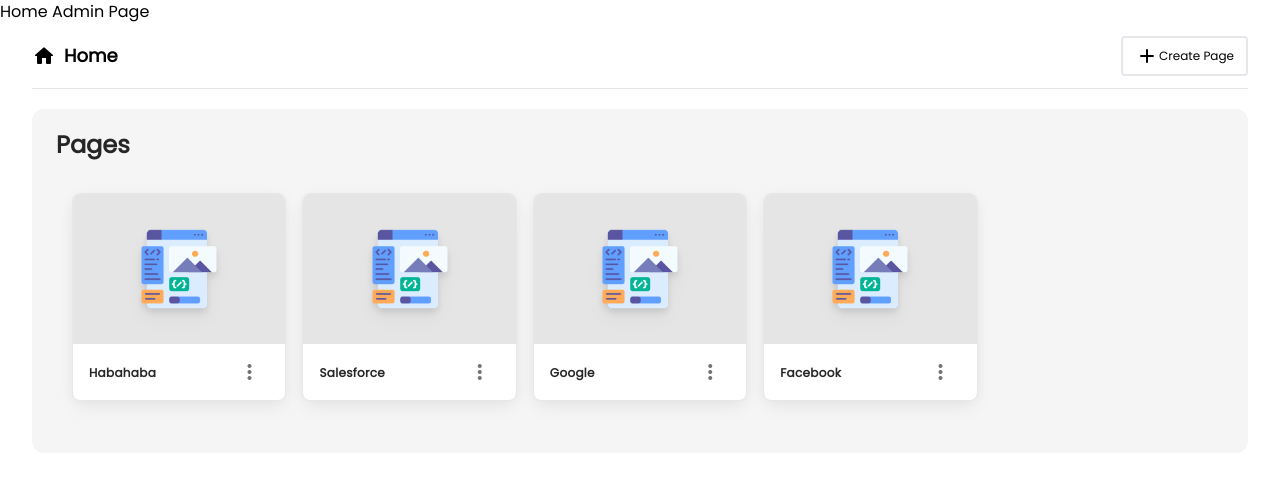
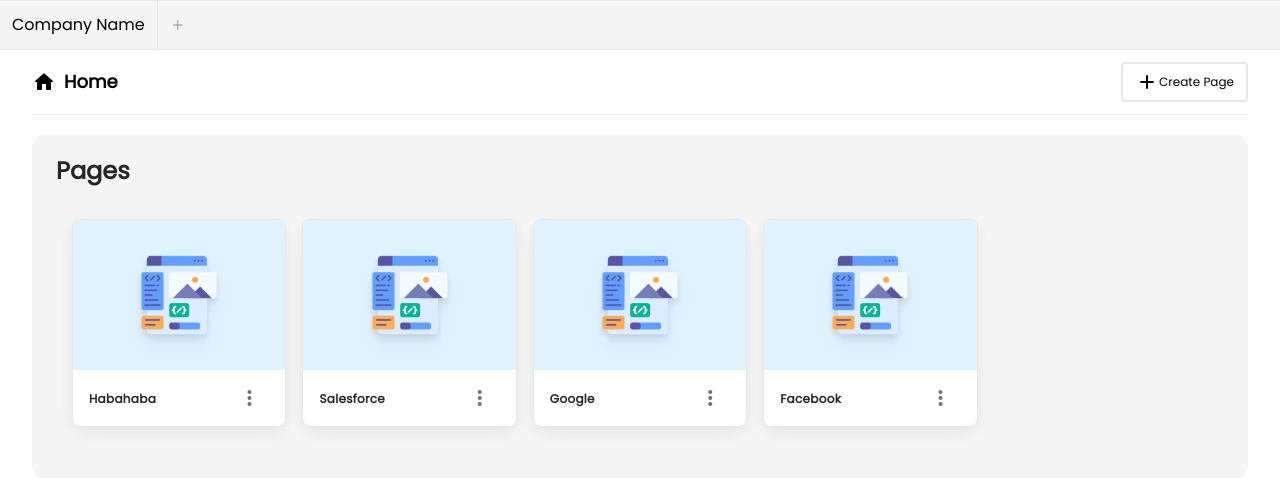
Before and after one commit to phanuell-365/front-ai, a Vue app: page /admin in a window 1280 px wide. Shown: the top 478 px of the page. Built offline with nearby package versions, Linux system fonts and the light colour scheme; what tw-elements would draw is missing.

Commit message:
Added the top navigation bar to the admin pages. I also created the tabs to display the opened pages.

```diff
--- /dev/null
+++ b/src/components/Admin/BarItem.vue
@@ -0,0 +1,63 @@
+<script setup lang="ts">
+import {useRouter} from "vue-router";
+import {useTabsStore} from "@/router/admin/tabs.ts";
+
+interface BarItemProps {
+  name: string;
+  title: string;
+  icon: string;
+  to: string;
+  active: boolean;
+}
+
+const props = defineProps<BarItemProps>();
+
+const router = useRouter();
+
+const tabsStore = useTabsStore();
+
+const onClick = () => {
+  // navigate to the tab
+
+  setTimeout(() => {
+    // activate the tab
+    tabsStore.setActiveTab(props.name);
+
+    if (props.name === "Home") {
+      router.push({name: "AdminHome"});
+      return;
+    }
+
+    router.push({name: "DynamicPage", params: {page: props.to}});
+  }, 300);
+};
+
+</script>
+
+<template>
+  <div data-te-ripple-init
+       data-te-ripple-color="black"
+       @click="onClick"
+       :class="props.active ? 'bg-white text-neutral-800' : 'bg-neutral-100 border-b text-neutral-400' "
+       class="p-3 space-x-2 flex flex-row items-center justify-center border-l cursor-pointer group-bar-item">
+    <div class="flex items-center justify-center">
+      <i class="material-icons">{{ props.icon }}</i>
+    </div>
+
+    <div class="" v-if="props.name !== 'Home'">
+      <h6 :class="props.active ? 'text-neutral-800 dark:text-neutral-50' : 'text-neutral-400 dark:text-neutral-300'"
+          class="text-xs font-semibold leading-tight tracking-wide group-hover/bar-item:text-neutral-800 group-hover/bar-item:dark:text-neutral-50">
+        {{ props.title }}
+      </h6>
+    </div>
+    <div v-if="props.name !== 'Home'" class="inline-flex items-center justify-center">
+      <i class="material-icons md-18 text-neutral-400 !text-base">
+        close
+      </i>
+    </div>
+  </div>
+</template>
+
+<style scoped>
+
+</style>
--- a/src/components/Admin/PageItem.vue
+++ b/src/components/Admin/PageItem.vue
@@ -6,6 +6,7 @@
 } from "tw-elements";
 import {onMounted} from "vue";
 import {useRouter} from "vue-router";
+import {useTabsStore} from "@/router/admin/tabs.ts";
 
 interface PageItem {
   name: string;
@@ -22,8 +23,18 @@
 
 const router = useRouter();
 
+const tabsStore = useTabsStore();
+
 const onClick = () => {
   setTimeout(() => {
+    // activate the tab
+    tabsStore.setActiveTab(props.page.name);
+
+    if (props.page.name === "Home") {
+      router.push({name: "AdminHome"});
+      return;
+    }
+
     router.push({name: "DynamicPage", params: {page: props.page.path}});
   }, 300);
 };
@@ -45,10 +56,10 @@
   <div
       class="overflow-hidden flex flex-col rounded-lg bg-white border shadow-[0_2px_15px_-3px_rgba(0,0,0,0.07),0_10px_20px_-2px_rgba(0,0,0,0.04)] dark:bg-neutral-700 h-48 md:h-52">
     <div data-te-ripple-init
-         data-te-ripple-color="dark"
+         data-te-ripple-color="#38bdf8"
          data-te-ripple-unbound="true"
          @click="onClick"
-         class="h-40 flex items-center justify-center bg-neutral-200">
+         class="h-40 flex items-center justify-center bg-sky-100">
       <img
           class="rounded-t-lg w-14 md:w-20 drop-shadow-lg"
           src="@/assets/imgs/template.png"
--- /dev/null
+++ b/src/components/Admin/TopBar.vue
@@ -0,0 +1,30 @@
+<script setup lang="ts">
+import {useTabsStore} from "@/router/admin/tabs.ts";
+import BarItem from "@/components/Admin/BarItem.vue";
+
+const tabsStore = useTabsStore();
+
+</script>
+
+<template>
+  <div class="bg-neutral-100 flex flex-row w-full">
+    <div class="px-3 py-2 flex flex-row items-center justify-start bg-neutral-100 border-y">
+      Company Name
+    </div>
+    <!-- Let's have the first default tab -->
+<!--    <BarItem title="Home" icon="home" to="home" name="Home" active/>-->
+    <!-- Let's loop through the opened tabs -->
+    <BarItem v-for="(tab) in tabsStore.getOpenTabs" :key="tab.name" :title="tab.title" :icon="tab.icon" :to="tab.to"
+             :active="tab.active" :name="tab.name"/>
+    <div class="flex flex-row items-center justify-start bg-neutral-100 grow border-y border-l">
+      <div class="p-3 flex items-center justify-center cursor-pointer">
+        <i class="material-icons text-neutral-400 !text-base">add</i>
+      </div>
+    </div>
+
+  </div>
+</template>
+
+<style scoped>
+
+</style>
--- /dev/null
+++ b/src/router/admin/tabs.ts
@@ -0,0 +1,144 @@
+import {defineStore} from "pinia";
+
+export const useTabsStore = defineStore({
+    id: 'tabs',
+    state: () => ({
+        tabs: [
+            {
+                name: 'Home',
+                title: 'home',
+                icon: 'home',
+                to: 'home',
+                active: false,
+            },
+            // Habahaba
+            {
+                name: 'Habahaba',
+                title: 'Habahaba',
+                icon: 'home',
+                to: 'habahaba',
+                active: false,
+            },
+            // Salesforce
+            {
+                name: 'Salesforce',
+                title: 'Salesforce',
+                icon: 'home',
+                to: 'salesforce',
+                active: false,
+            },
+            // Google
+            {
+                name: 'Google',
+                title: 'Google',
+                icon: 'home',
+                to: 'google',
+                active: false,
+            },
+            // Facebook
+            {
+                name: 'Facebook',
+                title: 'Facebook',
+                icon: 'home',
+                to: 'facebook',
+                active: false,
+            }
+        ],
+        activeTab: null,
+        openTabs: [],
+    }),
+    getters: {
+        getTabs: (state) => state.tabs,
+        getActiveTab: (state) => state.activeTab,
+        getOpenTabs: (state) => state.openTabs,
+    },
+    actions: {
+        addTab(tab) {
+            this.tabs.push(tab);
+        },
+        removeTab(tab_name) {
+            // get the tab by id
+            const tab = this.tabs.find((tab) => tab.name === tab_name);
+
+            // remove the tab from the tabs
+            this.tabs.splice(this.tabs.indexOf(tab), 1);
+        },
+        setActiveTab(tab_name) {
+            // let's check if there are tabs in local storage
+            const tabs = JSON.parse(localStorage.getItem('tabs'));
+
+            console.log('tabs', tabs)
+
+            // check if there are tabs in local storage
+            if (tabs) {
+                // set the tabs to the store
+                this.tabs = tabs;
+            } else {
+                // set the tabs to local storage
+                localStorage.setItem('tabs', JSON.stringify(this.tabs));
+            }
+
+            // get the tab by id
+            const tab = this.tabs.find((tab) => tab.name === tab_name);
+
+            // set the active tab by first deactivating all tabs
+            this.tabs.forEach((tab) => tab.active = false);
+
+            const openTabs = JSON.parse(localStorage.getItem('openTabs'));
+
+            // check if there are open tabs in local storage
+            if (openTabs) {
+                // set the open tabs to the store
+                this.openTabs = openTabs;
+            }
+            // also deactivate all open tabs
+            this.openTabs.forEach((tab) => tab.active = false);
+
+            // set the active tab
+            tab.active = true;
+
+            // set the active tab
+            this.activeTab = tab;
+
+            // add the tab to the open tabs if it is not already there
+            if (!this.openTabs.some((openTab) => openTab.name === tab.name)) {
+                this.openTabs.push(tab);
+            } else {
+                // set the tab to active
+                this.openTabs.find((openTab) => openTab.name === tab.name).active = true;
+            }
+
+            // set the open tabs to local storage
+            // let's check if the open tabs are already in local storage
+
+            // set the open tabs to local storage
+            localStorage.setItem('openTabs', JSON.stringify(this.openTabs));
+            // } else {
+
+            // }
+        },
+        setActiveTabByPageName(page_name) {
+            // we need to get the tab by page name
+            const tab = this.tabs.find((tab) => tab.to === page_name);
+
+            // then call the setActiveTab action
+            this.setActiveTab(tab.name);
+        },
+        closeTab(tab_name) {
+            // get the tab by id
+            const tab = this.tabs.find((tab) => tab.name === tab_name);
+
+            // remove the tab from the open tabs
+            this.openTabs.splice(this.openTabs.indexOf(tab), 1);
+
+            // remove the tab from the tabs
+            this.tabs.splice(this.tabs.indexOf(tab), 1);
+
+            // set the active tab
+            this.activeTab = this.openTabs[this.openTabs.length - 1];
+
+            // set the open tabs to local storage
+            localStorage.setItem('openTabs', JSON.stringify(this.openTabs));
+        }
+    },
+});
--- a/src/views/Admin/DynamicPage.vue
+++ b/src/views/Admin/DynamicPage.vue
@@ -1,12 +1,21 @@
 <script setup lang="ts">
+import {useTabsStore} from "@/router/admin/tabs.ts";
+import {onMounted} from "vue";
+
 const props = defineProps<{
   page: string
 }>();
 
+
+const tabsStore = useTabsStore();
+
+onMounted(() => {
+  tabsStore.setActiveTabByPageName(props.page);
+});
 </script>
 
 <template>
-  <h1 class="bg-red-50 text-3xl">
+  <h1 class="text-3xl">
     This is the {{ props.page }} page
   </h1>
 </template>
--- a/src/views/HomeAdmin.vue
+++ b/src/views/HomeAdmin.vue
@@ -1,13 +1,13 @@
 <script setup lang="ts">
+import TopBar from "@/components/Admin/TopBar.vue";
 
 </script>
 
 <template>
-  <h1>
-    Home Admin Page
-  </h1>
-
-  <RouterView />
+  <div class="flex flex-col">
+    <TopBar/>
+    <RouterView/>
+  </div>
 </template>
 
 <style scoped>
```
